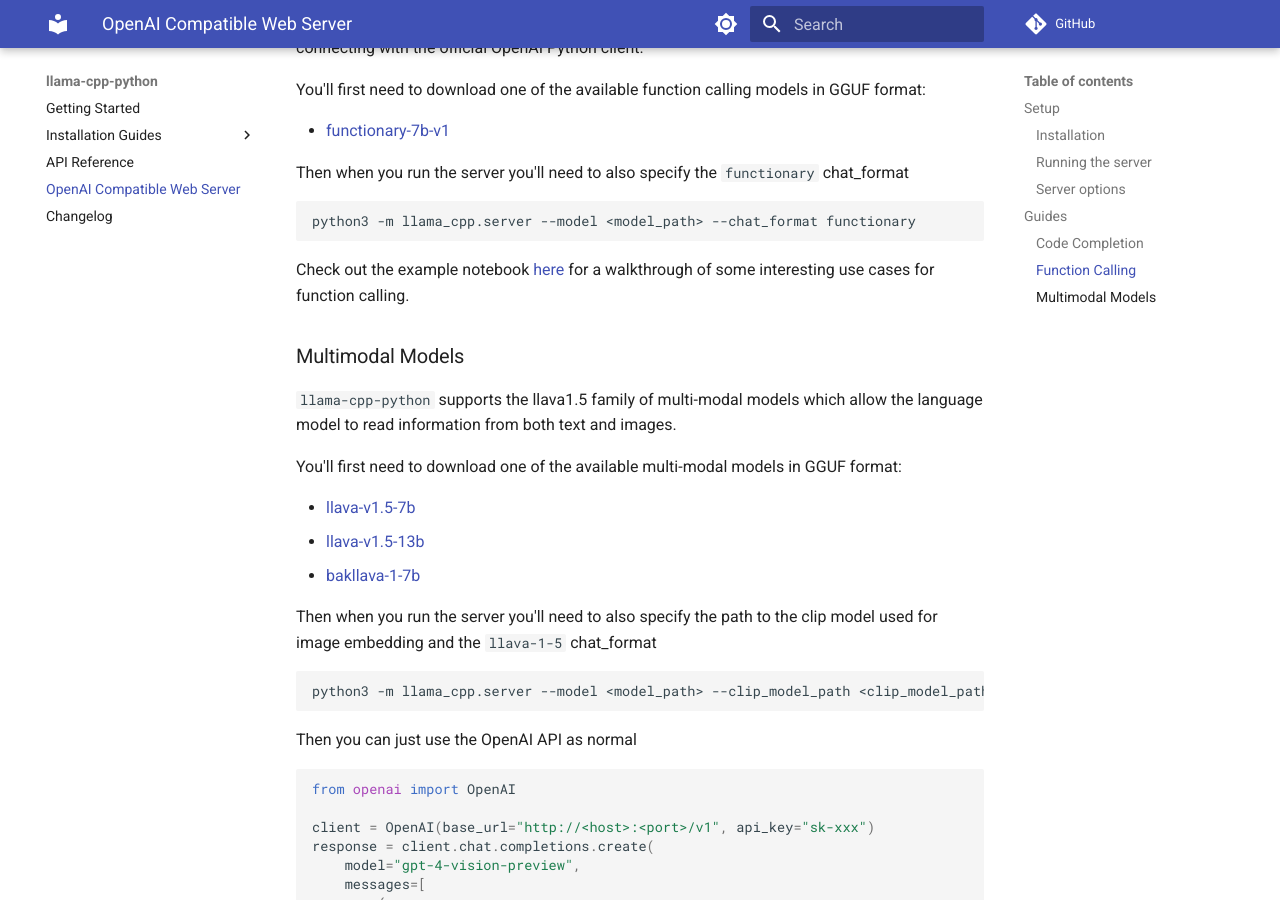
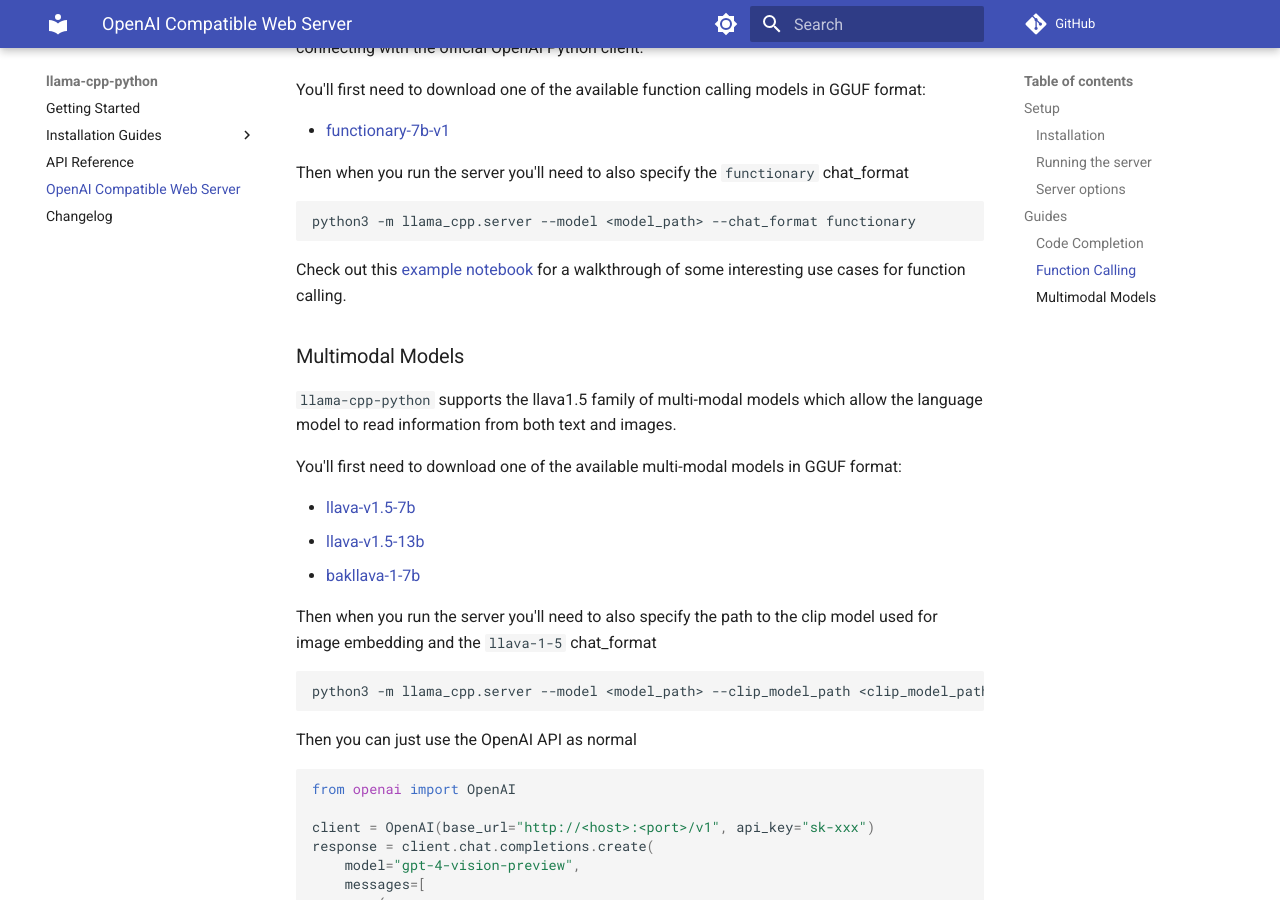
Before and after one commit to NoBrainer24/Python-App-llama, an MkDocs documentation site: the page built from docs/server.md, in a window 1280 px wide and 900 px high, scrolled down 1613 px. Built offline with MkDocs 1.6.1 and Material for MkDocs 9.7.7, drawn with Linux system fonts in a browser that asks for light colours; comment, search, counter and statistics services are not loaded.

Commit message:
docs: update link

````diff
--- a/docs/server.md
+++ b/docs/server.md
@@ -78,7 +78,7 @@ Then when you run the server you'll need to also specify the `functionary` chat_
 python3 -m llama_cpp.server --model <model_path> --chat_format functionary
 ```
 
-Check out the example notebook [here](https://github.com/abetlen/llama-cpp-python/blob/main/examples/notebooks/Functions.ipynb) for a walkthrough of some interesting use cases for function calling.
+Check out this [example notebook](https://github.com/abetlen/llama-cpp-python/blob/main/examples/notebooks/Functions.ipynb) for a walkthrough of some interesting use cases for function calling.
 
 ### Multimodal Models
 
````
